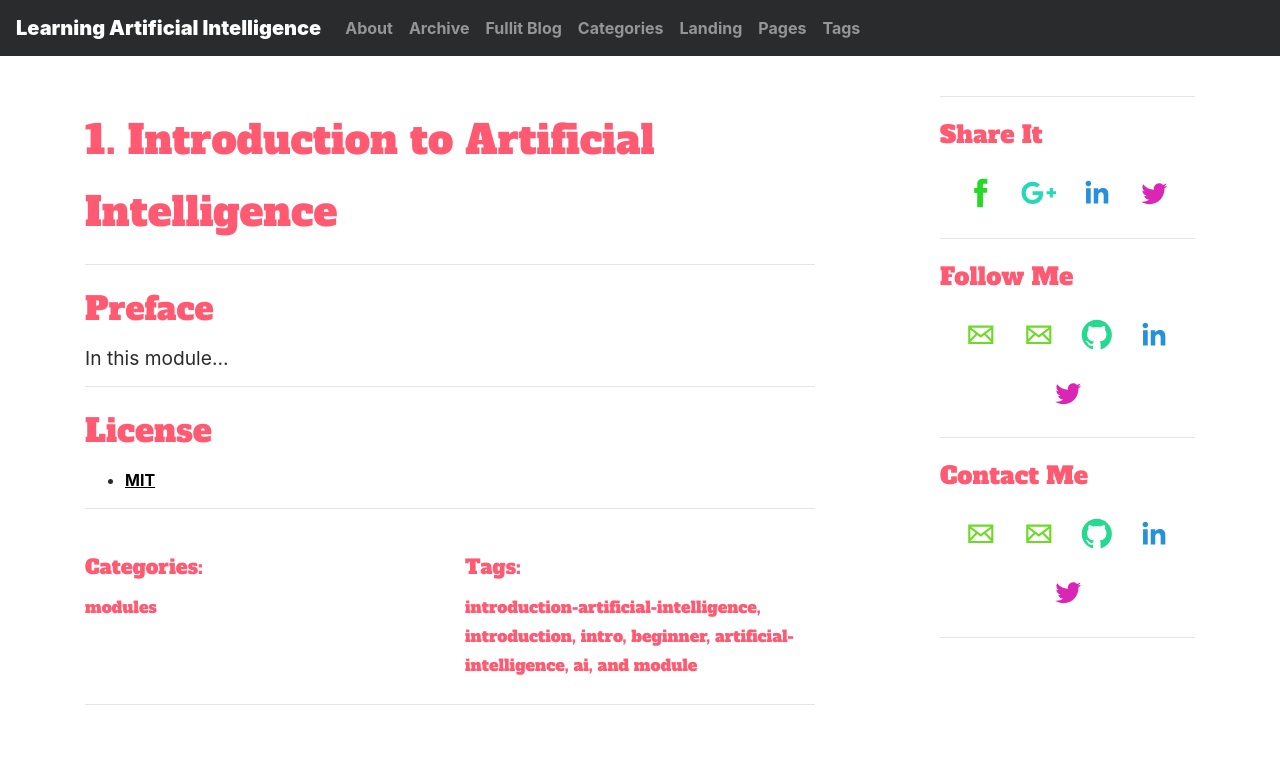
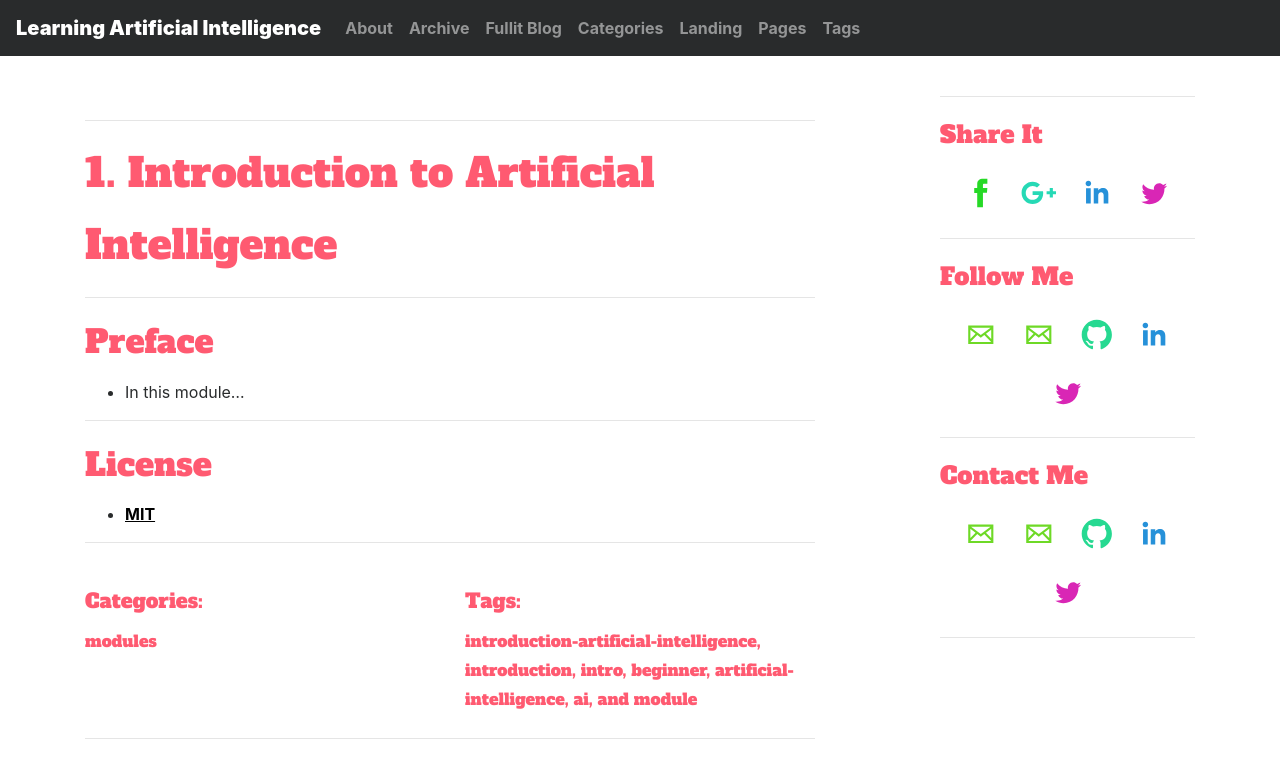
Before and after one commit to learning-artificial-intelligence/learning-artificial-intelligence.github.io, a Jekyll site: the page built from _posts/modules/2024-02-18-introduction-artificial-intelligence.md, in a window 1280 px wide. Shown: the top 778 px of the page. Built offline with Jekyll 4.4.1, drawn with Linux system fonts in a browser that asks for light colours; nearby versions of some CDN libraries; some web fonts are replaced.

Commit message:
Some minor changes added
Some minor changes added

```diff
--- a/_posts/modules/2024-02-18-introduction-artificial-intelligence.md
+++ b/_posts/modules/2024-02-18-introduction-artificial-intelligence.md
@@ -14,13 +14,15 @@ canonical: https://learning-artificial-intelligence.github.io/
 ---
 {% include JB/setup %}
 
+***
+
 # 1. Introduction to Artificial Intelligence
 
 ***
 
 ## Preface
 
-In this module...
+* In this module...
 
 ***
 
```
